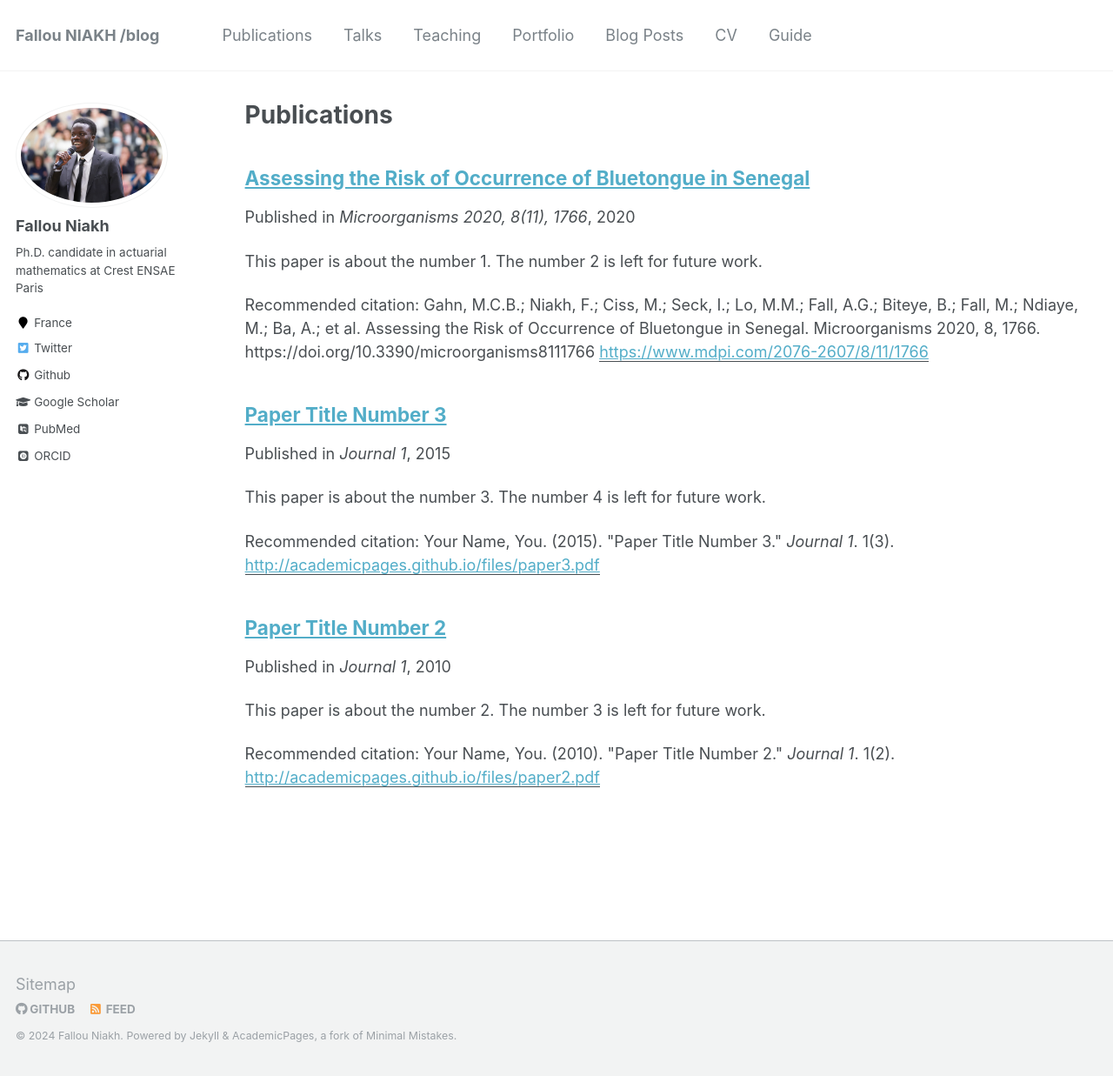
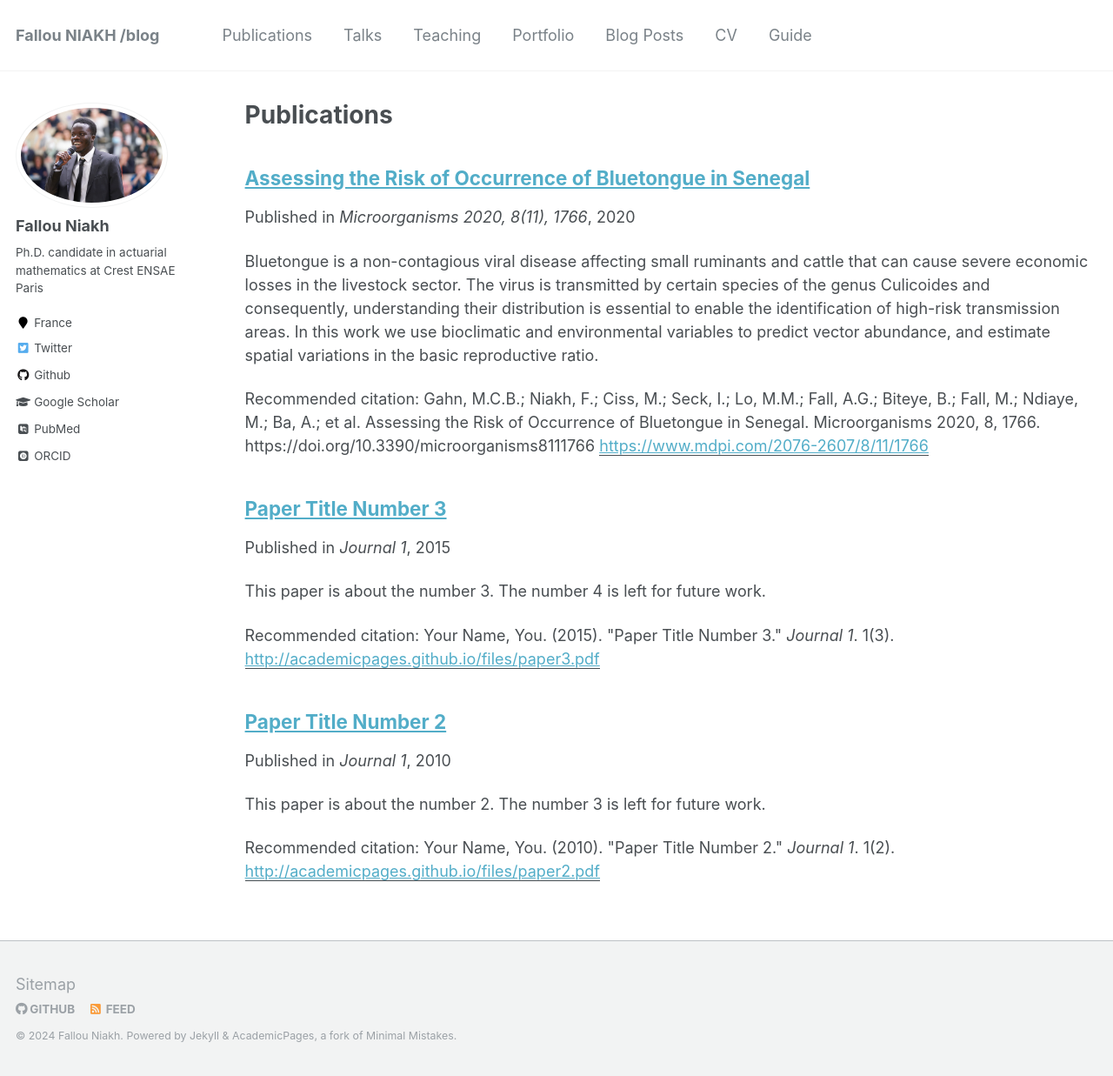
Before and after one commit to FNIAKH/fniakh.github.io, a Jekyll site: the page built from _pages/publications.md, in a window 1280 px wide and 1237 px high. Shown: the whole window at 87% size. Built offline with Jekyll 4.4.1, drawn with Linux system fonts in a browser that asks for light colours; some web fonts are replaced.

Commit message:
Update 2009-10-01-paper-title-number-1.md

```diff
--- a/_publications/2009-10-01-paper-title-number-1.md
+++ b/_publications/2009-10-01-paper-title-number-1.md
@@ -2,7 +2,7 @@
 title: "Assessing the Risk of Occurrence of Bluetongue in Senegal"
 collection: publications
 permalink: /publication/2009-10-01-paper-title-number-1
-excerpt: 'This paper is about the number 1. The number 2 is left for future work.'
+excerpt: 'Bluetongue is a non-contagious viral disease affecting small ruminants and cattle that can cause severe economic losses in the livestock sector. The virus is transmitted by certain species of the genus Culicoides and consequently, understanding their distribution is essential to enable the identification of high-risk transmission areas. In this work we use bioclimatic and environmental variables to predict vector abundance, and estimate spatial variations in the basic reproductive ratio.'
 date: 2020-11-11
 venue: 'Microorganisms 2020, 8(11), 1766'
 paperurl: 'https://www.mdpi.com/2076-2607/8/11/1766'
@@ -10,3 +10,5 @@ citation: 'Gahn, M.C.B.; Niakh, F.; Ciss, M.; Seck, I.; Lo, M.M.; Fall, A.G.; Bi
 ---
 
 [Download paper here](https://www.mdpi.com/2076-2607/8/11/1766)
+
+Recommended citation: Gahn, M.C.B.; Niakh, F.; Ciss, M.; Seck, I.; Lo, M.M.; Fall, A.G.; Biteye, B.; Fall, M.; Ndiaye, M.; Ba, A.; et al. Assessing the Risk of Occurrence of Bluetongue in Senegal. Microorganisms 2020, 8, 1766. https://doi.org/10.3390/microorganisms8111766
```
